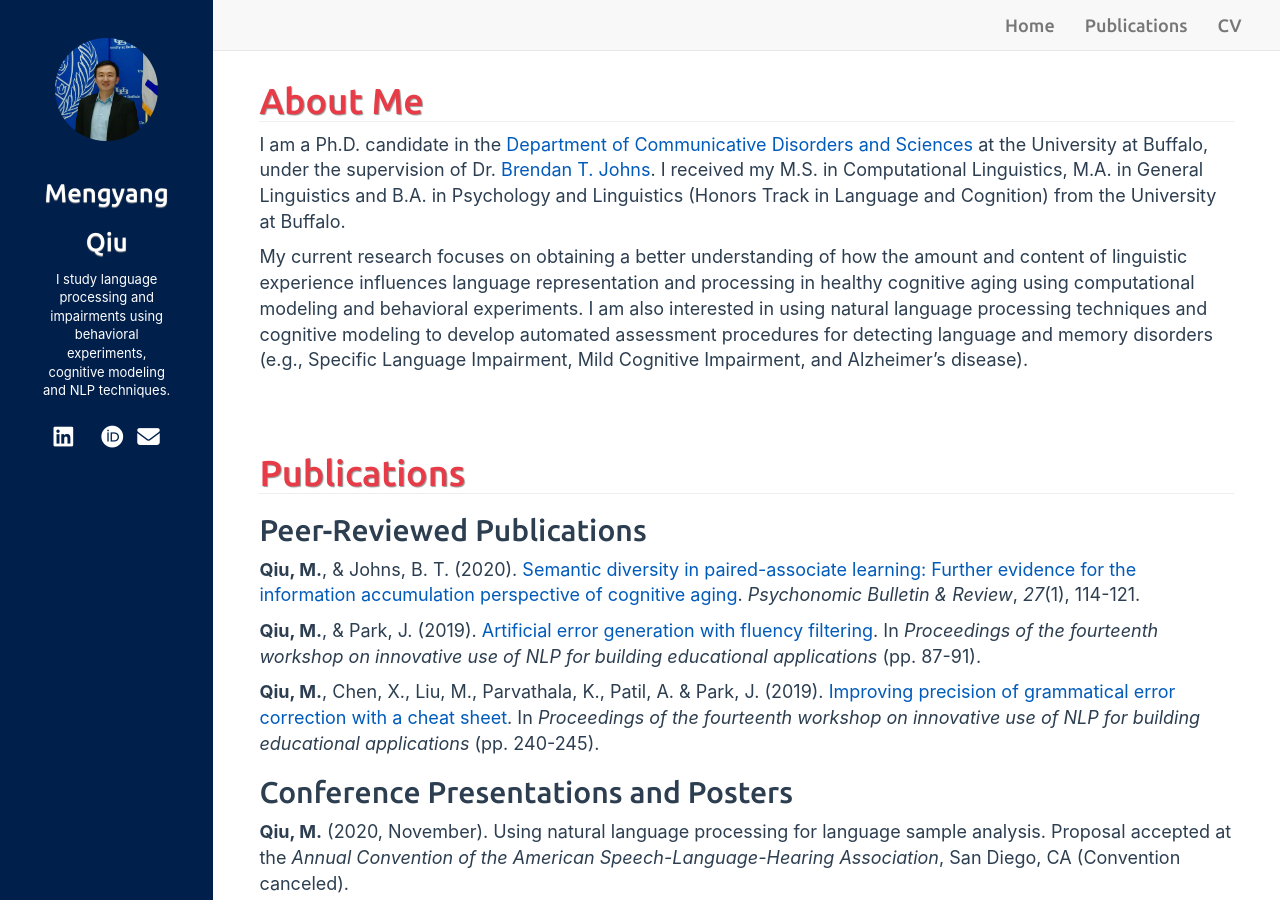
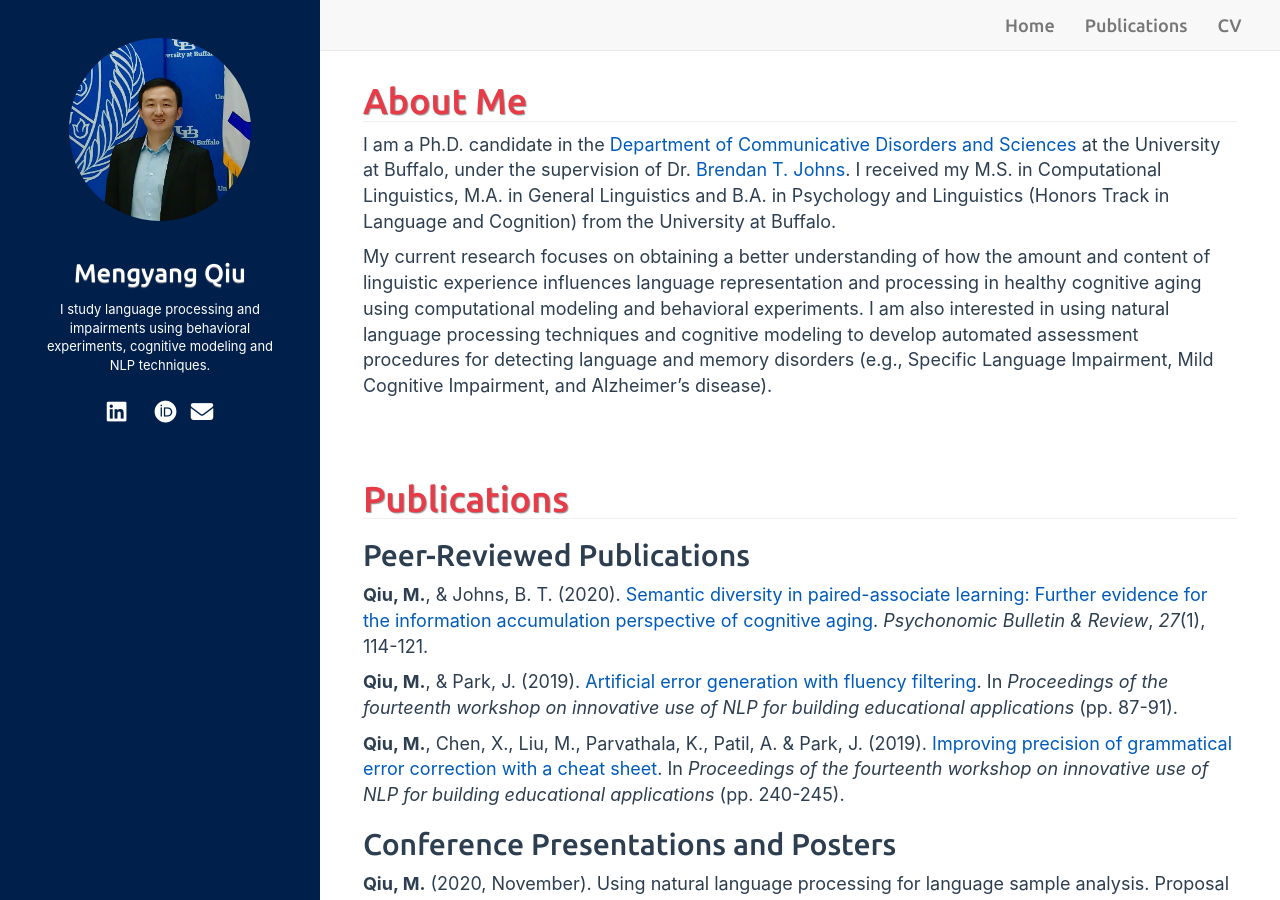
Before and after one commit to mengyangq/mengyangq.github.io, a Jekyll site: the page built from index.html, in a window 1280 px wide and 900 px high. Built offline with Jekyll 4.4.1, drawn with Linux system fonts in a browser that asks for light colours; nearby versions of some CDN libraries; a style sheet for code colours, icons or effects is not loaded.

Commit message:
Sun Oct 11 15:05:57 EDT 2020

```diff
--- a/_includes/default.html
+++ b/_includes/default.html
@@ -135,9 +135,9 @@
       </div>
     </nav>
 
-    <div class="col-sm-3 col-md-3 col-lg-2 sidebar hidden-xs">{% include sidebar.html %}</div>
+    <div class="col-sm-3 col-md-3 col-lg-3 col-xl-2 sidebar hidden-xs">{% include sidebar.html %}</div>
 
-    <div class="col-sm-9 col-md-9 col-lg-10 col-sm-offset-3 col-md-offset-3 col-lg-offset-2 hidden-xs">
+    <div class="col-sm-9 col-md-9 col-lg-9 col-xl-10 col-sm-offset-3 col-md-offset-3 col-lg-offset-3 col-xl-offset-2 hidden-xs">
       <nav class="navbar navbar-default navbar-fixed-top">
         <div class="container-fluid">
           <div class="collapse navbar-collapse" id="top-navbar-hidden-xs">
@@ -151,7 +151,7 @@
       </nav>
     </div>
 
-    <div class="col-sm-9 col-md-9 col-lg-10 col-sm-offset-3 col-md-offset-3 col-lg-offset-2" align="left">
+    <div class="col-sm-9 col-md-9 col-lg-9 col-xl-10 col-sm-offset-3 col-md-offset-3 col-lg-offset-3 col-xl-0ffset-2" align="left">
       {{ content }}
 
       <footer>
```
